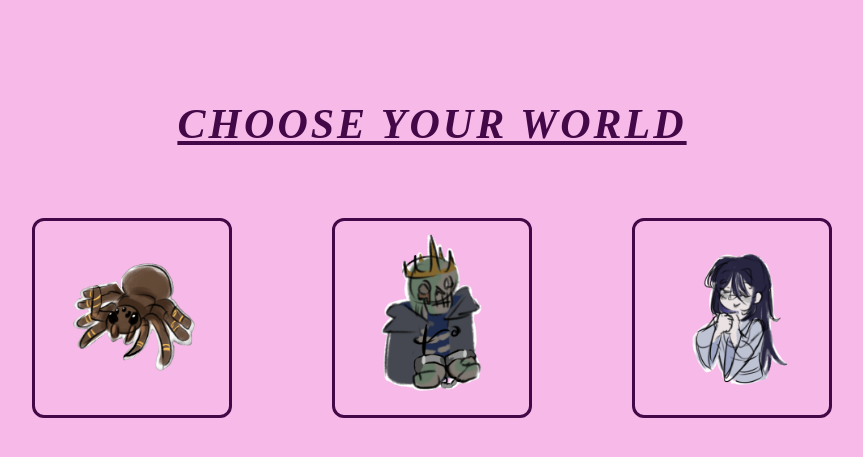
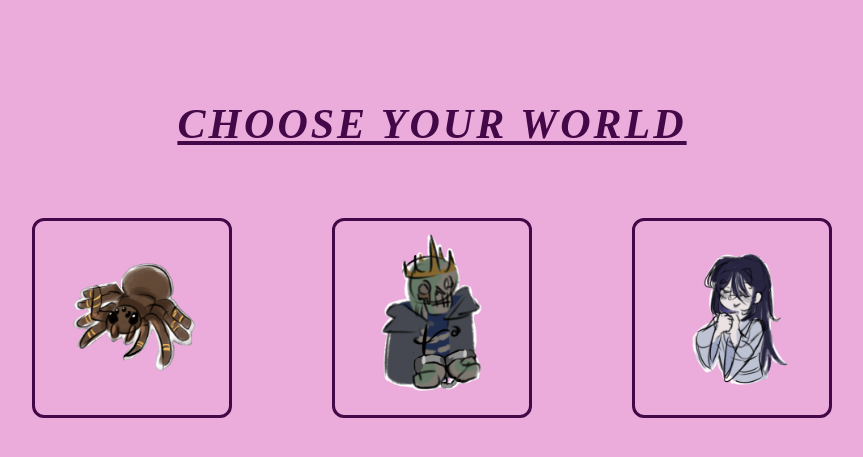
Before and after one commit to noryangdalu/QWHACK, a Flask app: page /menu.html in a window 1280 px wide. Shown: the top 457 px of the page, without its empty margins (208-1071 px from the left). Run offline with Flask 3, Linux system fonts and the light colour scheme.

Commit message:
Update menuStyles.css

```diff
--- a/static/menuStyles.css
+++ b/static/menuStyles.css
@@ -5,7 +5,7 @@
 }
 
 body {
-    background-color: #f7bae8;
+    background-color: #ebabdb;
     font-family: serif;
     padding-top: 60px;
 
```
